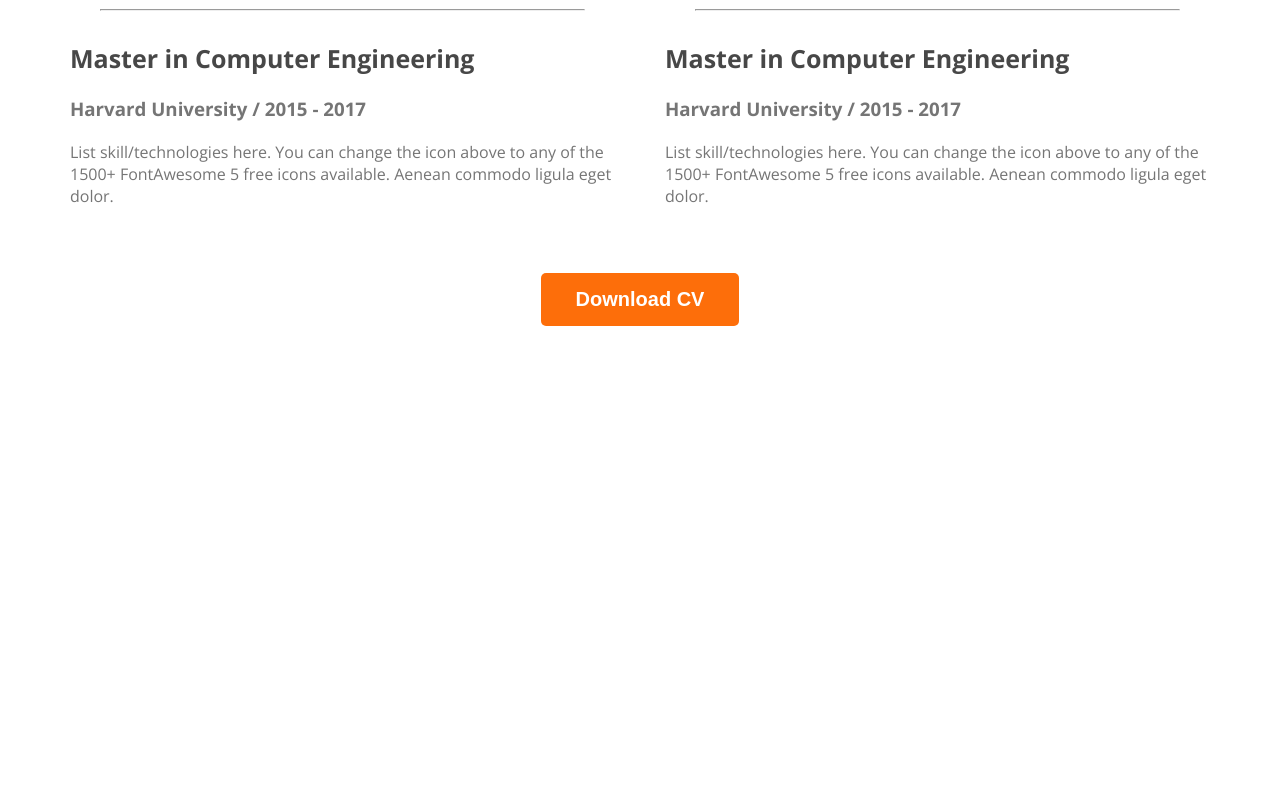
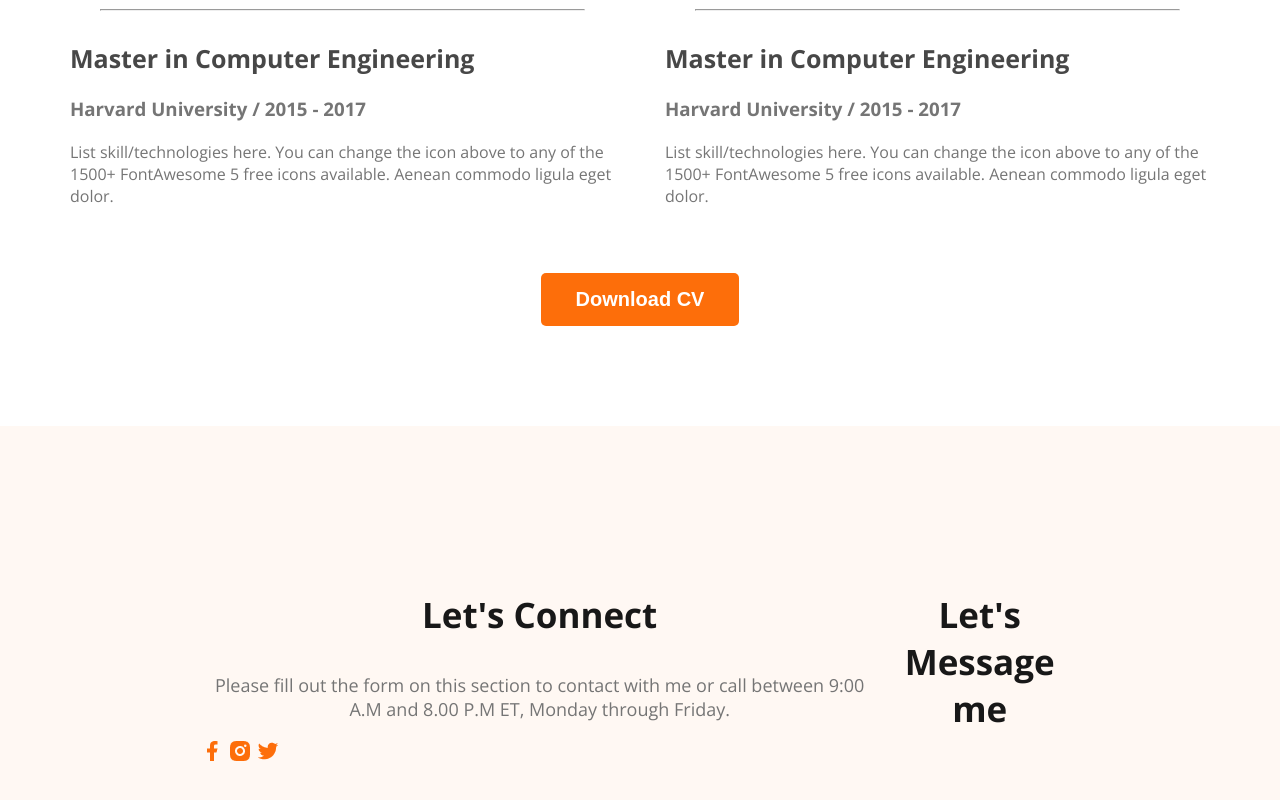
Before and after one commit to khioe0288/web-developer-portfolio, a plain HTML site: page index.html in a window 1280 px wide. Shown: the part 2865-3665 px from the top of the page. Before the commit the page ends 3191 px from the top, so only its background shows below. Drawn offline with nearby package versions, Linux system fonts and the light colour scheme.

Commit message:
footer start

```diff
--- a/index.html
+++ b/index.html
@@ -205,7 +205,18 @@
 
     </main>
     <footer>
-
+        <div class="footer-column">
+            <h3 class="section-title">Let's Connect</h3>
+            <p class="section-description">Please fill out the form on this section to contact with me or call between 9:00 A.M and 8.00 P.M ET, Monday through Friday.</p>
+            <div class="social-links">
+                <a href=""><img src="images/icons/facebook.png" alt=""></a>
+                <a href=""><img src="images/icons/insta.png" alt=""></a>
+                <a href=""><img src="images/icons/twitter.png" alt=""></a>
+            </div>
+        </div>
+        <div class="footer-column">
+            <h3 class="section-title">Let's Message me</h3>
+        </div>
     </footer>
 </body>
 
--- a/styles/portfolio.css
+++ b/styles/portfolio.css
@@ -184,5 +184,13 @@ main section{
 .download-cv{
     text-align: center;
     margin-top: 50px;
+}
 
+/* footer style */
+
+footer{
+    display: flex;
+    background: #FFF8F3;
+    margin-top: 100px;
+    padding: 130px 200px;
 }
```
